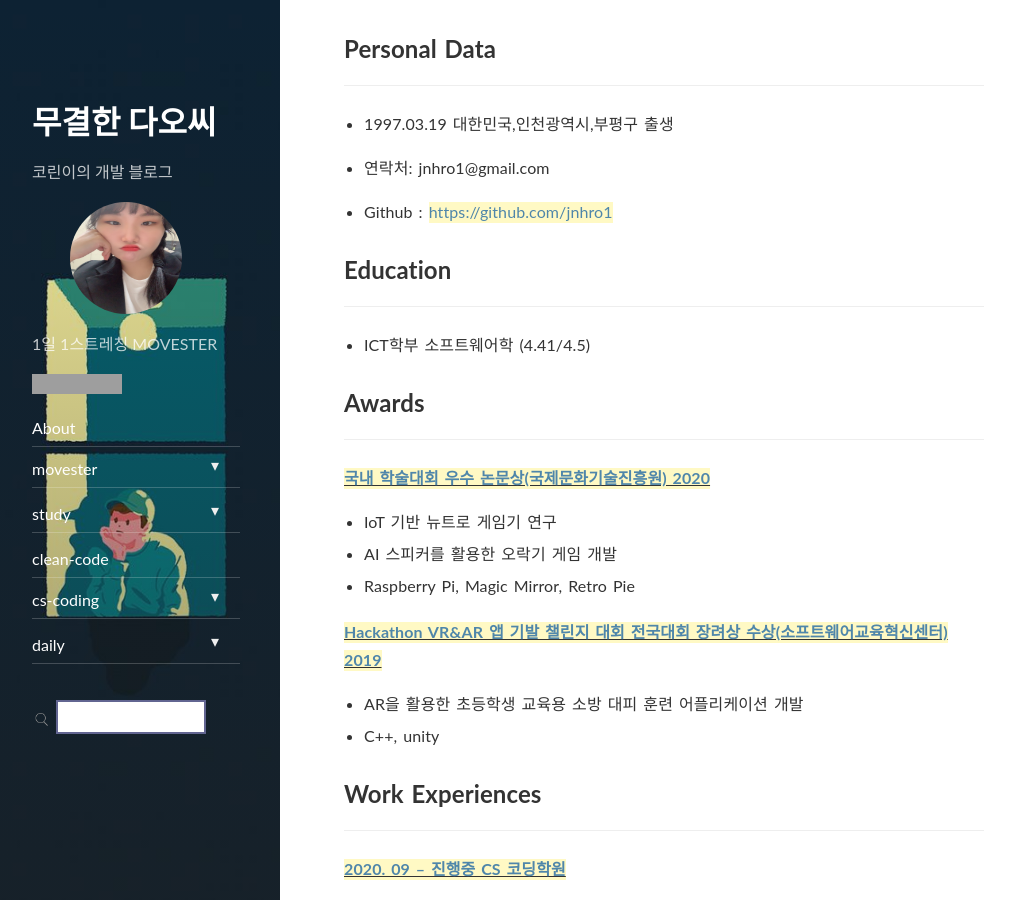
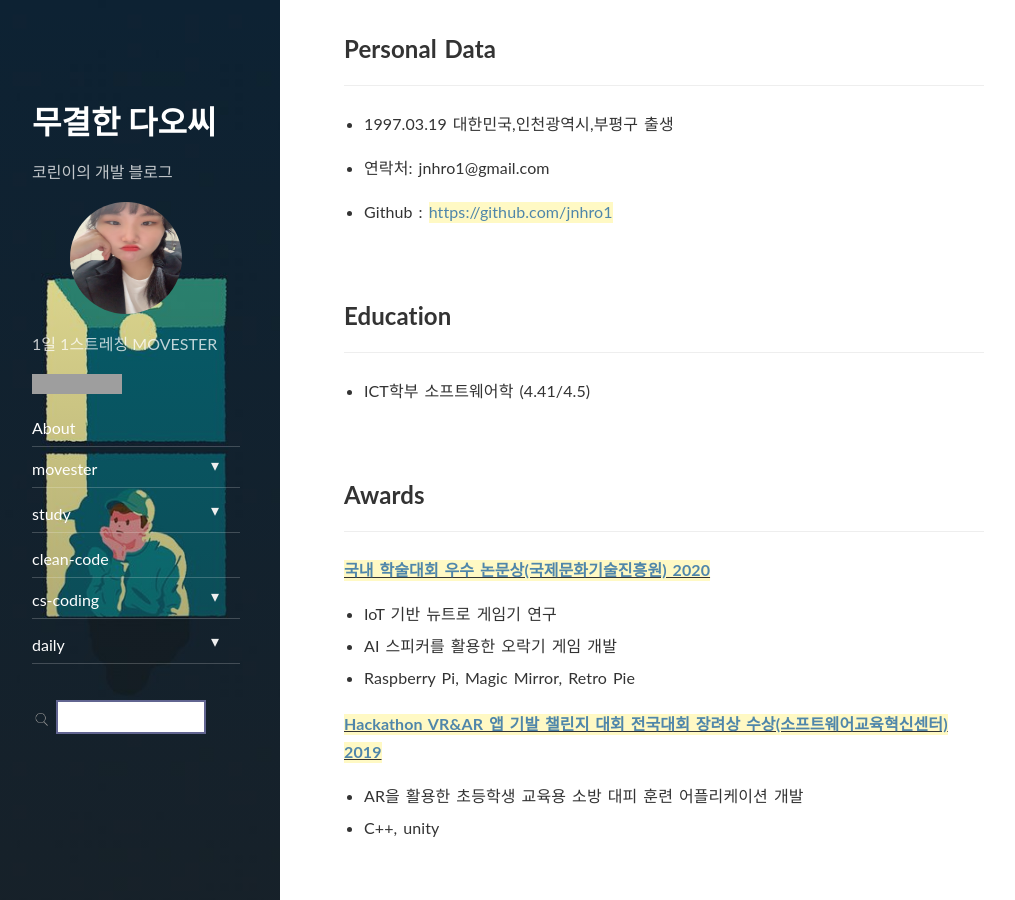
Before and after one commit to jnhro1/jnhro1.github.io, a Jekyll site: the page built from about.md, in a window 1280 px wide and 900 px high, scrolled down 421 px. Shown: the whole window, without its empty margins (8-1023 px from the left). Built offline with Jekyll 4.4.1, drawn with Linux system fonts in a browser that asks for light colours; nearby versions of some CDN libraries; grey boxes are pictures that could not be loaded.

Commit message:
update abuot2

```diff
--- a/about.md
+++ b/about.md
@@ -29,12 +29,16 @@ font-weight:bold">
 
 - Github : <a href="https://github.com/jnhro1">https://github.com/jnhro1</a>
 
+<br>
+
 ## Education
 
 ---
 
 <!--- Mar.2017 ~ Feb.2021 백석대학교-->
 - ICT학부 소프트웨어학 (4.41/4.5)
+
+<br>
 
 
 ## Awards
@@ -52,7 +56,7 @@ font-weight:bold">
 - AR을 활용한 초등학생 교육용 소방 대피 훈련 어플리케이션 개발
 - C++, unity
 
-
+<br>
 
 ## Work Experiences
 
@@ -64,6 +68,8 @@ font-weight:bold">
 
 - c, java, phython, endtry, database, 정보처리기능사 수업 강의
 
+<br>
+
 <u><strong><a href="">2019. 09 – 2020. 02 이엠시스</a></strong></u>
 
 - 근로장학생 백엔드 개발자
@@ -71,6 +77,8 @@ font-weight:bold">
 - 시리얼 통신 서버 소프트웨어 개발
 
 - c#, visual studio winform, tcp protocol
+
+<br>
 
 <u><strong><a href="">2018. 09 – 2019. 06 비제이월드</a></strong></u>
 
@@ -82,6 +90,8 @@ font-weight:bold">
 
 - java, spring, php, asp, cafe24
 
+<br>
+
 ## Skills and Certification
 
 ---
@@ -91,6 +101,8 @@ font-weight:bold">
 -FrameWork: Express
 
 -Certification : 정보처리기사(한국산업인력공단)
+
+<br>
 
 ## Patents
 
```
